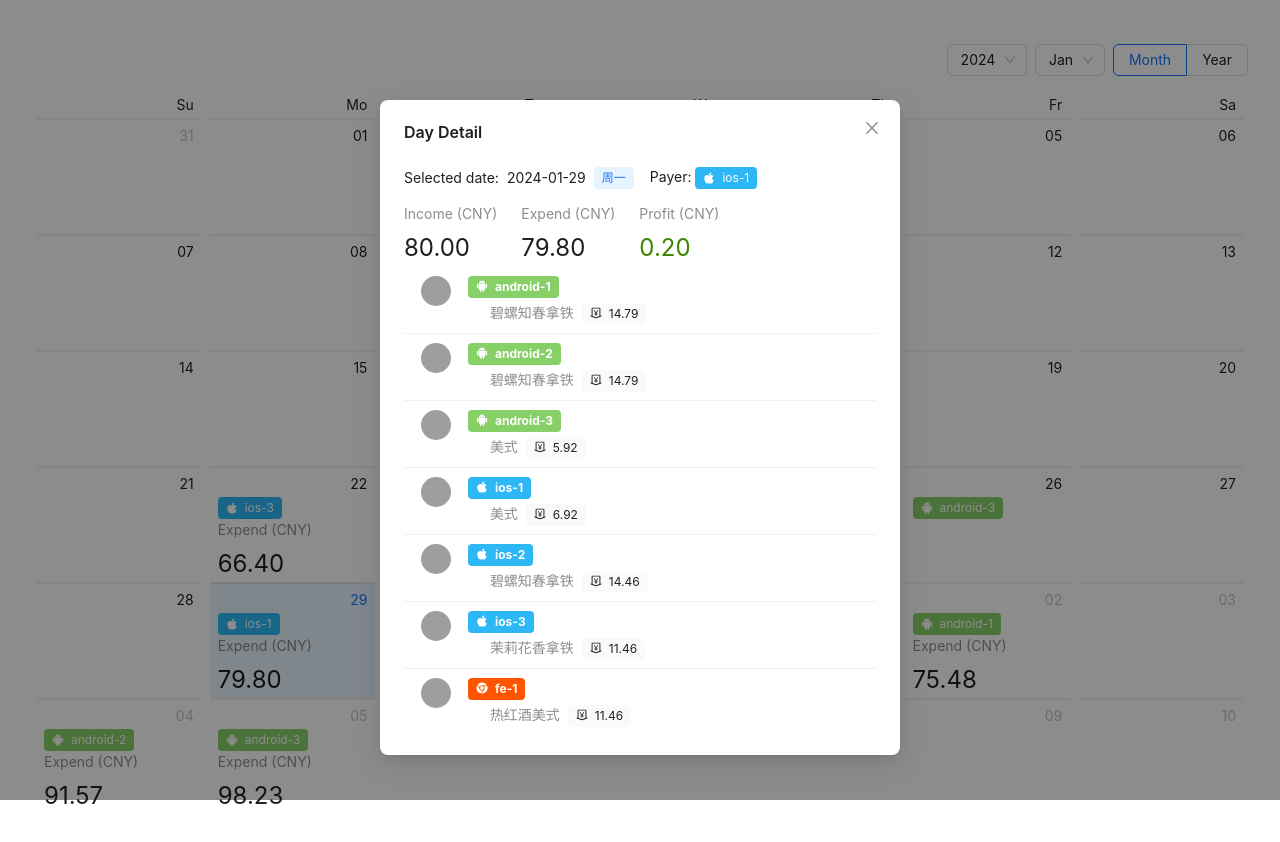
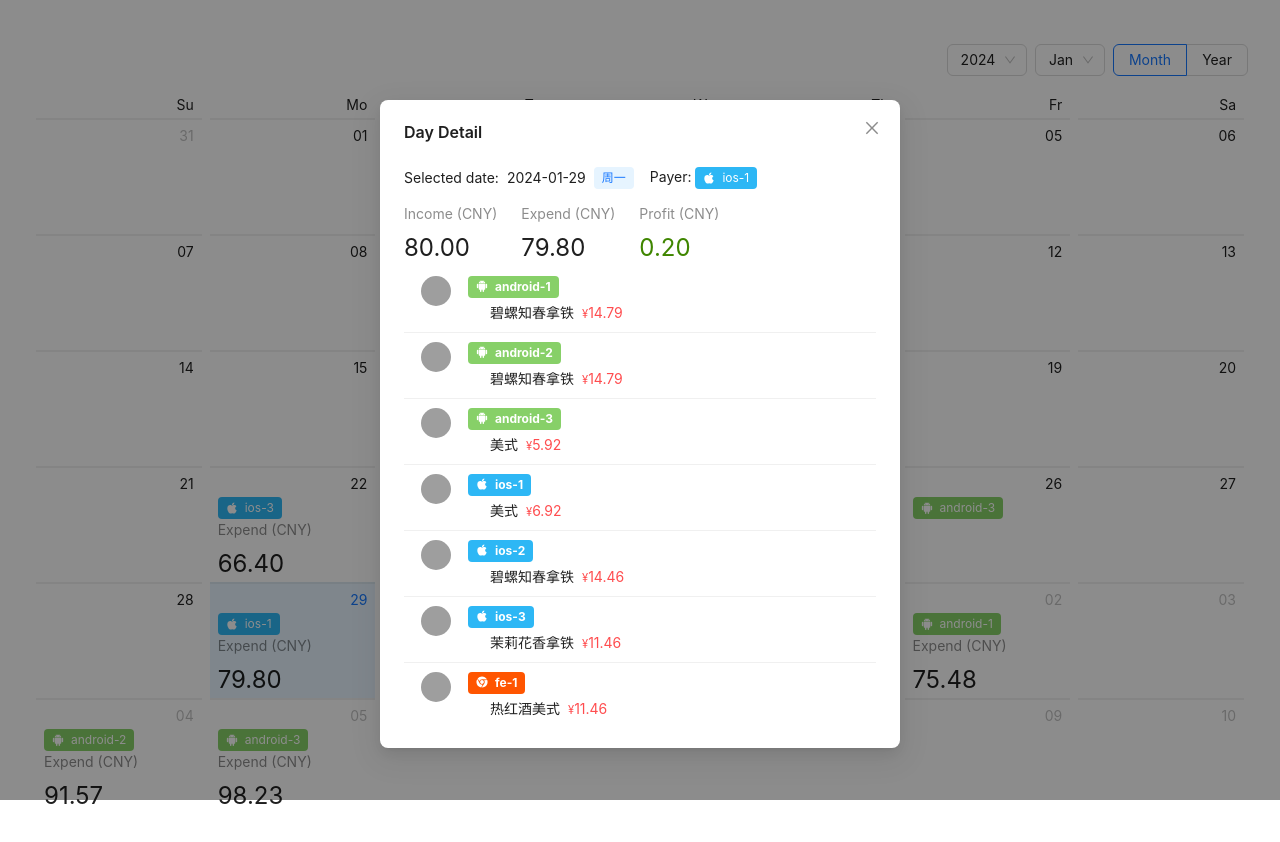
Before and after one commit to xkaing/LFCoffee, a React (Vite) app: page / in a window 1280 px wide. Both pictures are taken after a click on the element "2024-01-29". Shown: the top 842 px of the page. Built offline with nearby package versions, Linux system fonts and the light colour scheme; grey boxes are pictures that could not be loaded.

Commit message:
feat:优化detail组件

```diff
--- a/src/Calendar/DayDetail.jsx
+++ b/src/Calendar/DayDetail.jsx
@@ -1,14 +1,16 @@
 import React from "react";
-import { Modal, Avatar, List, Tag, Space, Statistic } from "antd";
+import { Modal, Avatar, List, Tag, Space, Statistic,Typography } from "antd";
 import TagName from "./TagName";
 import { MoneyCollectOutlined } from "@ant-design/icons";
 import { createFromIconfontCN } from "@ant-design/icons";
 const IconFont = createFromIconfontCN({
   scriptUrl: [
-    "//at.alicdn.com/t/c/font_4431122_7shzfw4dvg3.js",
-    //icon-coffee-cold, icon-Coffee
+    "//at.alicdn.com/t/c/font_4431122_rut41t8545r.js",
+    //icon-Send-Money icon-coffee-cold1 icon-coffee-cup icon-coffee-cold icon-Coffee
   ],
 });
+const { Text } = Typography;
+import DetailListDesc from "./DayDetail/DetailListDesc";
 
 const DayDetail = ({ data, date, visible, onClose }) => {
   const itemData = data.find((item) => item.date === date.format("YYYY-MM-DD"));
@@ -78,22 +80,47 @@ const DayDetail = ({ data, date, visible, onClose }) => {
                     }
                     title={<TagName payer={item.drinker}></TagName>}
                     description={
-                      <>
+                      <Space size={"small"}>
+                        {/* 2.温度 */}
                         {item.temperature === 1 ? (
                           <IconFont type="icon-Coffee" />
                         ) : (
                           <IconFont type="icon-coffee-cold" />
                         )}
-                        <span>&nbsp;&nbsp;{item.name}&nbsp;&nbsp;</span>
-                        <Tag
-                          icon={<MoneyCollectOutlined />}
-                          color="default"
-                          bordered={false}
-                        >
+                        {/* 3.名称 */}
+                        <Text>{item.name}</Text>
+                        {/* 4.价格 */}
+                        <Text type="danger">
+                          <Text
+                            type="danger"
+                            style={{
+                              fontSize: "0.8em",
+                            }}
+                          >
+                            ¥
+                          </Text>
                           {item.price}
-                        </Tag>
-                      </>
+                        </Text>
+                        {/* 5.原价 */}
+                        {item.original_price && (
+                          <Text
+                            delete
+                            style={{
+                              fontSize: "0.8em",
+                              // color: "rgba(0, 0, 0, 0.55)",
+                            }}
+                          >
+                            ¥{item.original_price}
+                          </Text>
+                        )}
+                      </Space>
                     }
+                    // description={ <DetailListDesc
+                    //   temp={item.temperature}
+                    //   name={item.name}
+                    //   price={item.price}
+                    //   originalPrice={item.original_price}
+                    // /> }
                   />
                 </List.Item>
               )}
--- /dev/null
+++ b/src/Calendar/DayDetail/DetailListDesc.jsx
@@ -0,0 +1,51 @@
+import React from "react";
+import { createFromIconfontCN } from "@ant-design/icons";
+import { Modal, Avatar, List, Tag, Space, Statistic,Typography } from "antd";
+const IconFont = createFromIconfontCN({
+  scriptUrl: [
+    "//at.alicdn.com/t/c/font_4431122_rut41t8545r.js",
+    //icon-Send-Money icon-coffee-cold1 icon-coffee-cup icon-coffee-cold icon-Coffee
+  ],
+});
+const { Text } = Typography;
+
+const DetailListDesc = ( temp,name,price,originalPrice) => {
+  return (
+    <Space size={"small"}>
+      {/* 2.温度 */}
+      {temp === 1 ? (
+        <IconFont type="icon-coffee-cup" />
+      ) : (
+        <IconFont type="icon-coffee-cold" />
+      )}
+      {/* 3.名称 */}
+      <Text>{name}</Text>
+      {/* 4.价格 */}
+      <Text type="danger">
+        <Text
+          type="danger"
+          style={{
+            fontSize: "0.8em",
+          }}
+        >
+          ¥
+        </Text>
+        {price}
+      </Text>
+      {/* 5.原价 */}
+      {originalPrice && (
+        <Text
+          delete
+          style={{
+            fontSize: "0.8em",
+            color: "rgba(0, 0, 0, 0.55)",
+          }}
+        >
+          ¥{originalPrice}
+        </Text>
+      )}
+    </Space>
+  )
+}
+
+export default DetailListDesc
```
